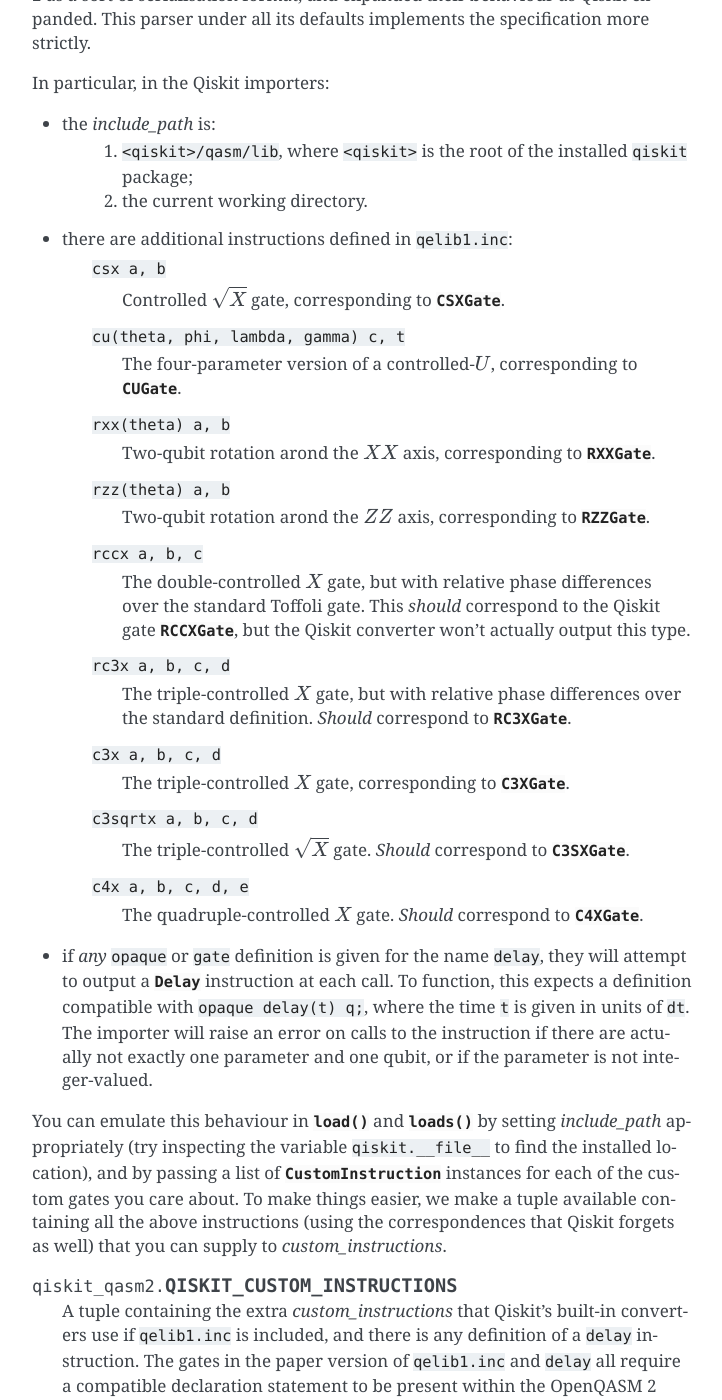
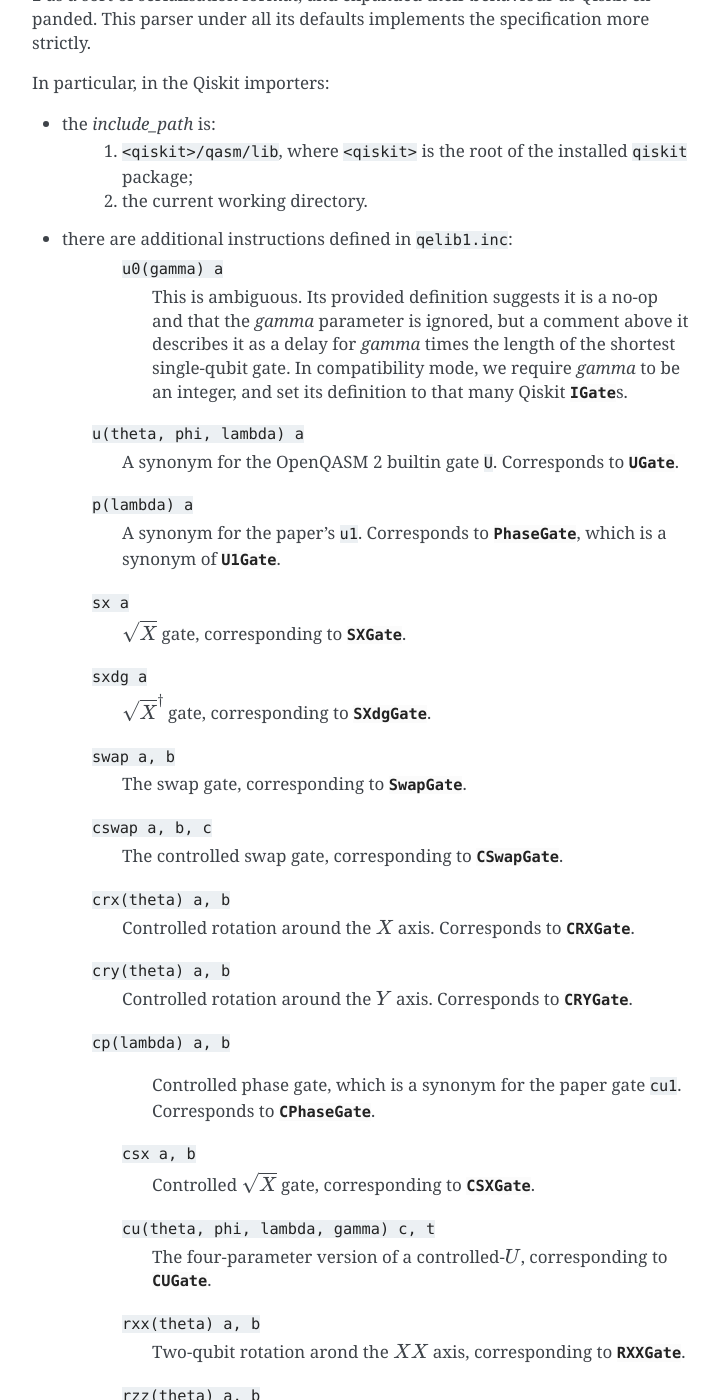
Before and after one commit to jakelishman/qiskit-qasm2, a Sphinx documentation site: the page built from docs/parse.rst, in a window 1280 px wide and 1400 px high, scrolled down 1320 px. Shown: the whole window, without its empty margins (388-1110 px from the left). Built offline with Sphinx 7.4.7, drawn with Linux system fonts in a browser that asks for light colours; the version number is read from the project's files by our own code.

Commit message:
Add missing gates to QISKIT_CUSTOM_INSTRUCTIONS
Turns out that Terra's legacy importer went pretty overboard with all
the gates it added compared to the paper, and I missed several of them
that are defined in the middle of the file, rather than added onto the
end.

```diff
--- a/docs/changelog.rst
+++ b/docs/changelog.rst
@@ -1,6 +1,12 @@
 =========
 Changelog
 =========
+
+Unreleased
+==========
+
+* Added some missing gates to :data:`.QISKIT_CUSTOM_INSTRUCTIONS`; Qiskit's legacy importer
+  made rather a lot of changes to the file as presented in the paper!
 
 0.3.1 (2023-01-20)
 ==================
--- a/docs/parse.rst
+++ b/docs/parse.rst
@@ -56,6 +56,44 @@ In particular, in the Qiskit importers:
     2. the current working directory.
 
 * there are additional instructions defined in ``qelib1.inc``:
+    ``u0(gamma) a``
+      This is ambiguous.  Its provided definition suggests it is a no-op and that the `gamma`
+      parameter is ignored, but a comment above it describes it as a delay for `gamma` times the
+      length of the shortest single-qubit gate.  In compatibility mode, we require `gamma` to be an
+      integer, and set its definition to that many Qiskit :class:`.IGate`\ s.
+
+   ``u(theta, phi, lambda) a``
+      A synonym for the OpenQASM 2 builtin gate ``U``.  Corresponds to
+      :class:`~qiskit.circuit.library.UGate`.
+
+   ``p(lambda) a``
+      A synonym for the paper's ``u1``.  Corresponds to :class:`~qiskit.circuit.library.PhaseGate`,
+      which is a synonym of :class:`~qiskit.circuit.library.U1Gate`.
+
+   ``sx a``
+      :math:`\sqrt X` gate, corresponding to :class:`~qiskit.circuit.library.SXGate`.
+
+   ``sxdg a``
+      :math:`\sqrt X^\dagger` gate, corresponding to :class:`~qiskit.circuit.library.SXdgGate`.
+
+   ``swap a, b``
+      The swap gate, corresponding to :class:`~qiskit.circuit.library.SwapGate`.
+
+   ``cswap a, b, c``
+      The controlled swap gate, corresponding to :class:`~qiskit.circuit.library.CSwapGate`.
+
+   ``crx(theta) a, b``
+      Controlled rotation around the :math:`X` axis. Corresponds to
+      :class:`~qiskit.circuit.library.CRXGate`.
+
+   ``cry(theta) a, b``
+      Controlled rotation around the :math:`Y` axis. Corresponds to
+      :class:`~qiskit.circuit.library.CRYGate`.
+
+   ``cp(lambda) a, b``
+      Controlled phase gate, which is a synonym for the paper gate ``cu1``. Corresponds to
+      :class:`~qiskit.circuit.library.CPhaseGate`.
+
     ``csx a, b``
       Controlled :math:`\sqrt X` gate, corresponding to :class:`~qiskit.circuit.library.CSXGate`.
 
```
Also changed, not shown: 2 other files.
